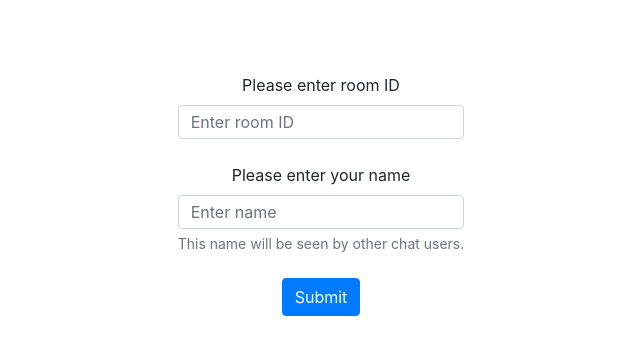
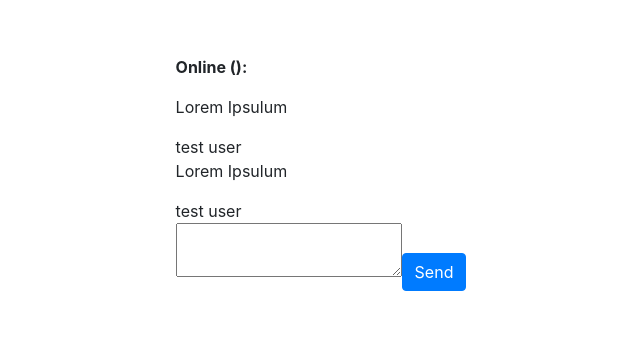
Before and after one commit to mimimad/react-chat, a React (Create React App) app: page /chat in a window 1280 px wide. Shown: the part 227-582 px from the top of the page, without its empty margins (319-959 px from the left). Built offline with nearby package versions, Linux system fonts and the light colour scheme; no server answers.

Commit message:
feat: add Api and Chat , fix: refactoe Login
install react-router-dom
add logic in App

```diff
--- a/package.json
+++ b/package.json
@@ -10,6 +10,7 @@
     "react": "^17.0.2",
     "react-bootstrap": "^1.5.2",
     "react-dom": "^17.0.2",
+    "react-router-dom": "^5.2.0",
     "react-scripts": "4.0.3",
     "socket.io-client": "^4.0.1",
     "web-vitals": "^1.1.1"
--- a/src/App.js
+++ b/src/App.js
@@ -1,11 +1,59 @@
 import './App.css';
 import socket from './utils/socket';
 import Login from './components/Login';
+import Chat from './components/Chat';
+import mainApi from './utils/Api';
+import {useState, useEffect} from "react";
+import {BrowserRouter as Router, Route} from 'react-router-dom';
 
 function App() {
+
+    const [loggedIn, setloggedIn] = useState(false);
+    const [isLoading, setLoading] = useState(false);
+    const [isCurrentUser, setCurrentUser] = useState(null);
+    const [isCurrentRoom, setCurrentRoom] = useState(null);
+    const [isUsers, setUsers] = useState([]);
+    const [isMessages, setMessages] = useState([]);
+
+    //обработчик входа в комнату
+    function handleLogin(roomId, userName) {
+        setLoading(true);
+        mainApi.login(roomId, userName)
+            .then((res) => {
+                mainApi.getUsersAndMessages(roomId)
+                    .then(res => {
+                        console.log(res)
+                        setUsers(res.users)
+                    })
+                setloggedIn(true);
+                setLoading(false);
+                setCurrentUser(userName);
+                setCurrentRoom(roomId);
+                socket.emit('ROOM:JOIN', {
+                    roomId,
+                    userName
+                });
+                console.log(res);
+            })
+            .catch((err) => {
+                console.log(err, 'Что-то пошло не так! Попробуйте ещё раз.');
+                alert('Что-то пошло не так! Попробуйте ещё раз.');
+            })
+    }
+
+    useEffect(() => {
+        socket.on('ROOM:SET_USERS', users => {
+            setUsers([...users])
+        })
+    }, [])
+
+
     return (
         <div className="root vh-100 d-flex justify-content-center align-items-center">
-            <Login/>
+            <Router>
+                <Route path="/" exact component={Login}/>
+                <Route path="/chat" exact component={Chat}/>
+            </Router>
         </div>
     );
 }
--- /dev/null
+++ b/src/components/Chat.js
@@ -0,0 +1,62 @@
+import {useState, useEffect} from "react";
+import queryString from "query-string";
+import io from "socket.io-client";
+
+let socket;
+
+function Chat({ location }) {
+    const [isCurrentUser, setCurrentUser] = useState('');
+    const [isCurrentRoom, setCurrentRoom] = useState('');
+    const ENDPOINT = 'localhost:8000';
+
+    useEffect(() => {
+        const {name, room} = queryString.parse(location.search);
+
+        socket = io(ENDPOINT);
+
+        setCurrentUser(name);
+        setCurrentRoom(room);
+
+socket.emit('join', { name, room });
+    }, [ENDPOINT, location.search])
+
+    return (
+        <div className="chat">
+            <div className="chat__users">
+                <b>Online ():</b>
+                <ul>
+
+                </ul>
+            </div>
+            <div className="chat__messages">
+                <div className="messages">
+                    <div className="message">
+                        <p>Lorem Ipsulum</p>
+                        <div>
+                            <span>test user</span>
+                        </div>
+                    </div>
+                </div>
+                <div className="messages">
+                    <div className="message">
+                        <p>Lorem Ipsulum</p>
+                        <div>
+                            <span>test user</span>
+                        </div>
+                    </div>
+                </div>
+            </div>
+            <form action="">
+                <textarea
+                className="chat__textarea">
+
+                </textarea>
+                <button type="button" className="btn btn-primary">
+                    Send
+                </button>
+            </form>
+        </div>
+    )
+}
+
+export default Chat;
--- a/src/components/Login.js
+++ b/src/components/Login.js
@@ -1,10 +1,19 @@
 import {Button, Form} from "react-bootstrap";
 import {useState} from "react";
+import {Link} from "react-router-dom";
 
-const Login = () => {
+const Login = ({onLogin, isLogedIn, isLoading}) => {
 
+    const [userName, setUserName] = useState('');
     const [roomId, setRoomId] = useState('');
-    const [userName, setUserName] = useState('');
+
+    //функция отправки формы
+    function handleSubmit(e) {
+        if (!roomId || !userName) {
+            e.preventDefault();
+            return alert('Please, fill in form fields and push the button «Submit»');
+        }
+    }
 
     //обработчик инпута roomId
     function handlerRoomIDInput(e) {
@@ -27,11 +36,15 @@ const Login = () => {
             <Form.Control type="text"
                           placeholder="Enter name"
                           value={userName}
-                              onChange={handlerUserNameInput} />
+                          onChange={handlerUserNameInput}/>
             <Form.Text className="text-muted">
                 This name will be seen by other chat users.
             </Form.Text>
-                <Button className="mt-4" variant="primary">Submit</Button>
+            <Link onClick={handleSubmit} to={`/chat?name=${userName}&room=${roomId}`}>
+                <Button disabled={isLoading} className="mt-4" variant="primary">
+                    {isLoading ? 'Loading...' : 'Sign In'}
+                </Button>
+            </Link>
         </Form>
     );
 };
--- a/src/index.js
+++ b/src/index.js
@@ -11,7 +11,4 @@ ReactDOM.render(
   document.getElementById('root')
 );
 
-// If you want to start measuring performance in your app, pass a function
-// to log results (for example: reportWebVitals(console.log))
-// or send to an analytics endpoint. Learn more: https://bit.ly/CRA-vitals
 reportWebVitals();
--- /dev/null
+++ b/src/utils/Api.js
@@ -0,0 +1,47 @@
+import {CONFIG_API} from './constants';
+
+class MainApi {
+    constructor({baseUrl}) {
+        this._baseUrl = baseUrl;
+    }
+
+    login(roomId, userName) {
+        return fetch(`${this._baseUrl}/rooms`, {
+            method: 'POST',
+            headers: {
+                'Content-Type': 'application/json'
+            },
+            body: JSON.stringify({
+                roomId: roomId,
+                userName: userName,
+            })
+        })
+            .then((res) => {
+                if (res.ok) {
+                    return res.json();
+                }
+                return Promise.reject(res.status);
+            })
+
+    }
+
+    getUsersAndMessages(roomId) {
+        return fetch(`${this._baseUrl}/rooms/${roomId}`, {
+            method: 'GET',
+            headers: {
+                'Content-Type': 'application/json'
+            }
+        })
+            .then((res) => {
+                if (res.ok) {
+                    return res.json();
+                }
+                return Promise.reject(res.status);
+            })
+
+    }
+
+}
+
+const mainApi = new MainApi(CONFIG_API);
+export default mainApi;
--- /dev/null
+++ b/src/utils/constants.js
@@ -0,0 +1,3 @@
+export const CONFIG_API = {
+    baseUrl: 'http://localhost:8000',
+}
```
Also changed, not shown: 1 other file (tests, documents, lock files or other folders). Lines whose indentation alone changed are shown as unchanged.
